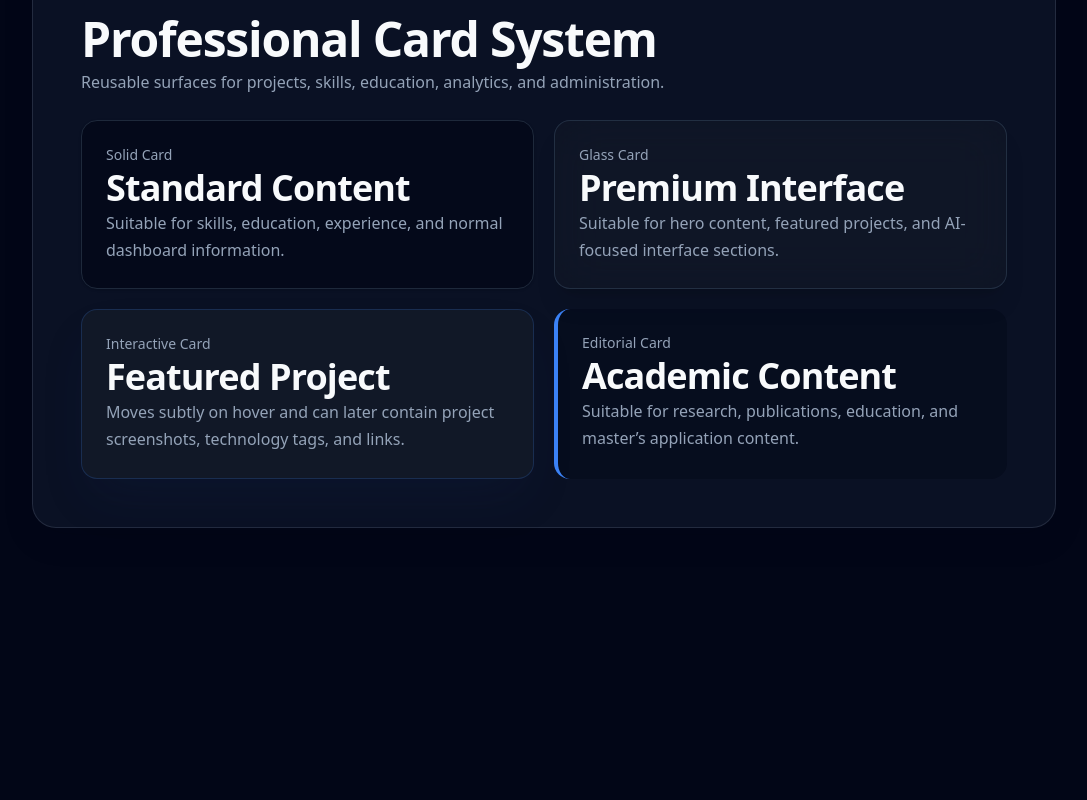
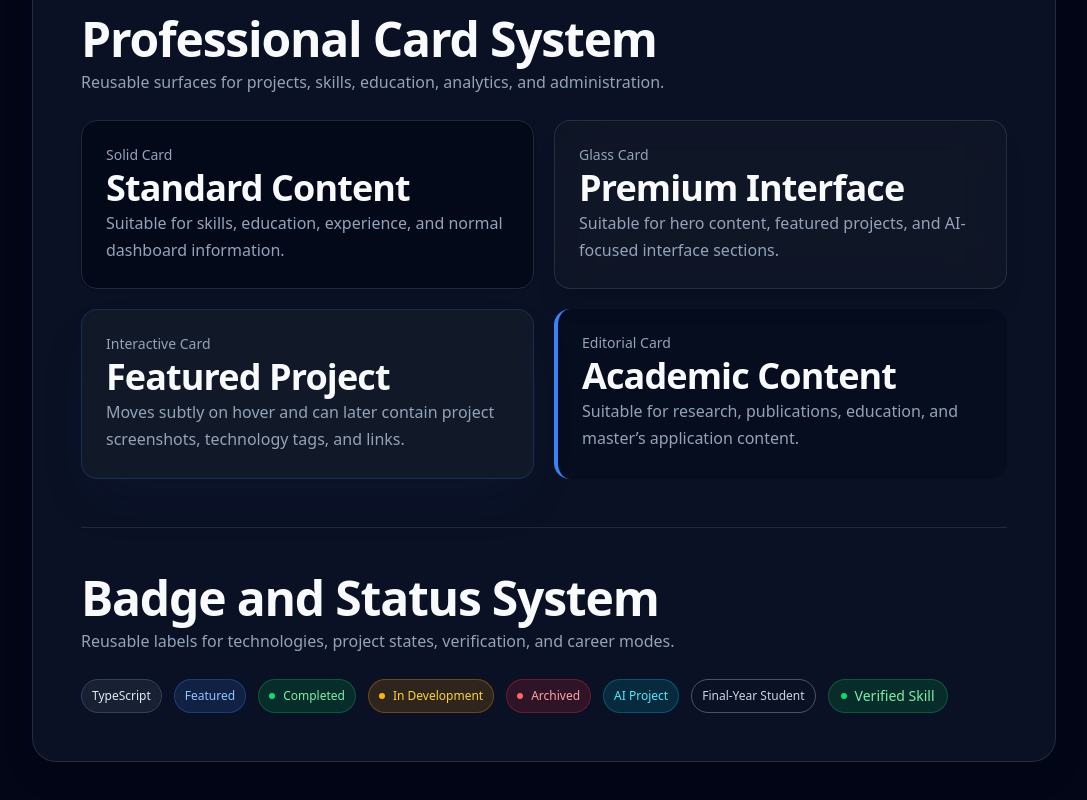
Before and after one commit to syedmohiuddin106-dot/syedos-career-platform, a Next.js app: page / in a window 1280 px wide. Shown: the part 1268-2068 px from the top of the page, without its empty margins (96-1183 px from the left). Before the commit the page ends 1898 px from the top, so only its background shows below. Built offline with nearby package versions, Linux system fonts and the light colour scheme; no server answers.

Commit message:
feat: add reusable badge and status system

```diff
--- a/src/app/page.tsx
+++ b/src/app/page.tsx
@@ -9,6 +9,7 @@ import {
 import { Button } from "@/components/ui/button";
 import { LinkButton } from "@/components/ui/link-button";
 import { Card } from "@/components/ui/card";
+import { Badge } from "@/components/ui/badge";
 
 export default function HomePage() {
   return (
@@ -223,6 +224,54 @@ export default function HomePage() {
     </Card>
   </div>
 </div>
+<div className="mt-12 border-t border-slate-800 pt-10">
+  <h2 className="text-2xl">
+    Badge and Status System
+  </h2>
+
+  <p className="mt-2">
+    Reusable labels for technologies, project states,
+    verification, and career modes.
+  </p>
+
+  <div className="mt-6 flex flex-wrap gap-3">
+    <Badge>
+      TypeScript
+    </Badge>
+
+    <Badge variant="primary">
+      Featured
+    </Badge>
+
+    <Badge variant="success" dot>
+      Completed
+    </Badge>
+
+    <Badge variant="warning" dot>
+      In Development
+    </Badge>
+
+    <Badge variant="danger" dot>
+      Archived
+    </Badge>
+
+    <Badge variant="info">
+      AI Project
+    </Badge>
+
+    <Badge variant="outline">
+      Final-Year Student
+    </Badge>
+
+    <Badge
+      variant="success"
+      size="medium"
+      dot
+    >
+      Verified Skill
+    </Badge>
+  </div>
+</div>
       </section>
     </main>
   );
--- /dev/null
+++ b/src/components/ui/badge.tsx
@@ -0,0 +1,99 @@
+import type {
+  HTMLAttributes,
+  ReactNode,
+} from "react";
+
+import { cn } from "@/lib/utils";
+
+type BadgeVariant =
+  | "default"
+  | "primary"
+  | "success"
+  | "warning"
+  | "danger"
+  | "info"
+  | "outline";
+
+type BadgeSize =
+  | "small"
+  | "medium";
+
+type BadgeProps = HTMLAttributes<HTMLSpanElement> & {
+  children: ReactNode;
+  variant?: BadgeVariant;
+  size?: BadgeSize;
+  dot?: boolean;
+};
+
+const variantClasses: Record<BadgeVariant, string> = {
+  default:
+    "border border-slate-700 bg-slate-800/70 text-slate-200",
+
+  primary:
+    "border border-blue-500/30 bg-blue-500/15 text-blue-300",
+
+  success:
+    "border border-green-500/30 bg-green-500/15 text-green-300",
+
+  warning:
+    "border border-amber-500/30 bg-amber-500/15 text-amber-300",
+
+  danger:
+    "border border-red-500/30 bg-red-500/15 text-red-300",
+
+  info:
+    "border border-cyan-500/30 bg-cyan-500/15 text-cyan-300",
+
+  outline:
+    "border border-slate-600 bg-transparent text-slate-300",
+};
+
+const sizeClasses: Record<BadgeSize, string> = {
+  small: "px-2.5 py-1 text-xs",
+  medium: "px-3 py-1.5 text-sm",
+};
+
+const dotClasses: Record<BadgeVariant, string> = {
+  default: "bg-slate-400",
+  primary: "bg-blue-400",
+  success: "bg-green-400",
+  warning: "bg-amber-400",
+  danger: "bg-red-400",
+  info: "bg-cyan-400",
+  outline: "bg-slate-400",
+};
+
+export function Badge({
+  children,
+  variant = "default",
+  size = "small",
+  dot = false,
+  className,
+  ...props
+}: BadgeProps) {
+  return (
+    <span
+      className={cn(
+        "inline-flex items-center gap-2 rounded-full font-medium",
+        "transition-colors duration-200",
+        "motion-reduce:transition-none",
+        variantClasses[variant],
+        sizeClasses[size],
+        className,
+      )}
+      {...props}
+    >
+      {dot && (
+        <span
+          aria-hidden="true"
+          className={cn(
+            "h-1.5 w-1.5 rounded-full",
+            dotClasses[variant],
+          )}
+        />
+      )}
+
+      {children}
+    </span>
+  );
+}
```
